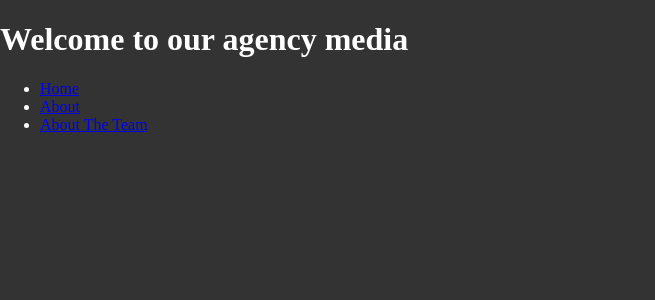
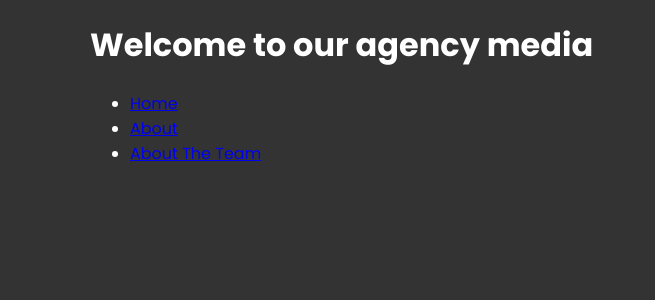
Before and after one commit to develad/next13-crash, a Next.js app: page / in a window 1280 px wide. Shown: the top 300 px of the page, without its empty margins (0-655 px from the left). Built offline with nearby package versions, Linux system fonts and the light colour scheme.

Commit message:
nex/font/google

```diff
--- a/app/layout.js
+++ b/app/layout.jsx
@@ -1,4 +1,10 @@
 import "./globals.css";
+import { Poppins } from "next/font/google";
+
+const poppins = Poppins({
+  weight: ["400", "700"],
+  subsets: ["latin"],
+});
 
 export const metadata = {
   title: "Agency Media",
@@ -10,7 +16,9 @@
 export default function RootLayout({ children }) {
   return (
     <html lang='en'>
-      <body>{children}</body>
+      <body className={poppins.className}>
+        <main className='container'>{children}</main>
+      </body>
     </html>
   );
 }
```
Also changed, not shown: app/page.jsx (renamed from app/page.js).
